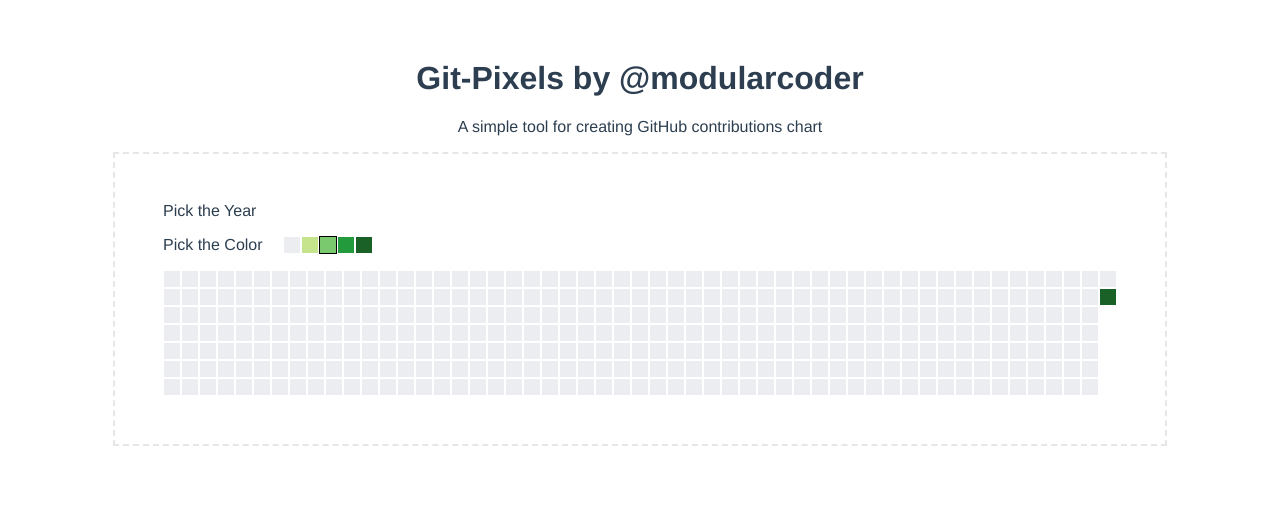
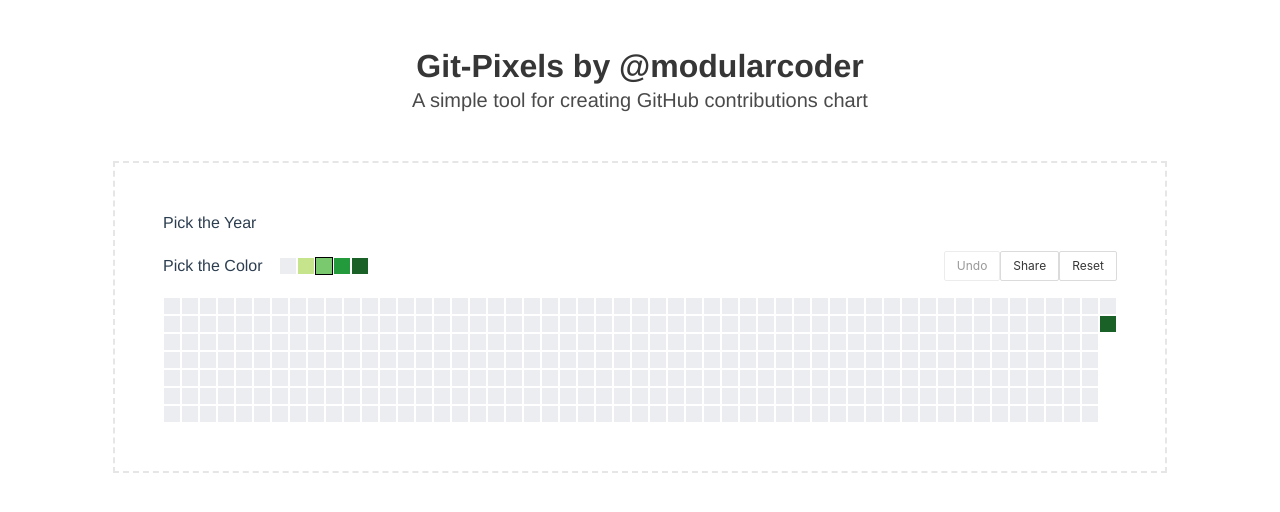
Before and after one commit to modularcoder/git-pixels, a Vue app: page / in a window 1280 px wide. Shown: the top 512 px of the page. Built offline with nearby package versions, Linux system fonts and the light colour scheme.

Commit message:
Enhance Controls

```diff
--- a/package.json
+++ b/package.json
@@ -9,7 +9,9 @@
     "deploy": "cross-env NODE_ENV=development TARGET=github npm run build && gh-pages -d dist --repo git@github.com:modularcoder/git-pixels.git --branch gh-pages"
   },
   "dependencies": {
+    "buefy": "^0.8.17",
     "core-js": "^3.6.4",
+    "moment": "^2.24.0",
     "vue": "^2.6.11"
   },
   "devDependencies": {
--- a/src/App.vue
+++ b/src/App.vue
@@ -1,22 +1,19 @@
 <template>
   <div id="app">
-    <h1>
-      Git-Pixels by @modularcoder
-    </h1>
-    <p>
-      A simple tool for creating GitHub contributions chart
-    </p>
+    <app-intro />
 
-    <div
-      class="controls-container"
-      v-on:mousedown="startDrowing"
-      v-on:mouseup="stopDrowing"
-    >
+    <div class="controls-container">
       <div class="control-container">
+        <div class="level">
+          <div class="level-left">
             Pick the Year
+          </div>
+        </div>
       </div>
 
       <div class="control-container">
+        <div class="level">
+          <div class="level-left">
             Pick the Color
             <div class="colors-container">
               <div
@@ -32,6 +29,18 @@
               ></div>
             </div>
           </div>
+          <div class="lefel-right">
+            <b-button
+              size="is-small"
+              @click="undo"
+              :disabled="!pixelsHistory.length"
+              >Undo</b-button
+            >
+            <b-button size="is-small" @click="share">Share</b-button>
+            <b-button size="is-small" @click="confirmReset()">Reset</b-button>
+          </div>
+        </div>
+      </div>
 
       <div
         class="pixels-container"
@@ -39,25 +48,39 @@
           height: containerHeight + 'px',
           width: containerWidth + 'px'
         }"
+        v-on:mousedown="startDrowing"
+        v-on:mouseup="stopDrowing"
+      >
+        <b-tooltip
+          label="Tooltip top"
+          v-for="pixel in pixels"
+          :key="pixel.index"
+          :active="!isDrawing"
+          type="is-black"
         >
           <div
-          v-for="pixel in pixels"
             class="pixel"
-          :key="pixel.index"
             :style="pixelSizeStyle"
             :class="`-color-${pixel.value}`"
-          @mousedown="fill(pixel)"
+            @mousedown="captureState() || fill(pixel)"
             @mouseover="isDrawing && fill(pixel)"
           ></div>
+        </b-tooltip>
       </div>
     </div>
   </div>
 </template>
 
 <script>
+import moment from "moment";
+
+import AppIntro from "./_common/AppIntro/AppIntro";
+
 export default {
   name: "App",
-  components: {},
+  components: {
+    AppIntro
+  },
   data() {
     return {
       year: 2012,
@@ -66,10 +89,18 @@
       isDrawing: false,
       days: [],
       pixels: [],
+      pixelsHistory: [],
       amplification: 1
     };
   },
   computed: {
+    years() {
+      return [...Array(6)].map((x, index) =>
+        moment()
+          .subtract(index, "years")
+          .year()
+      );
+    },
     containerHeight() {
       return this.pixelSize * 7;
     },
@@ -116,6 +147,7 @@
       this.selectedColor = value;
     },
     startDrowing() {
+      this.captureState();
       this.isDrawing = true;
     },
     stopDrowing() {
@@ -130,7 +162,22 @@
       this.pixels = [...this.pixels];
 
       console.log("pixel", pixel);
+    },
+    captureState() {
+      const pixelsState = this.pixels.map(pixel => ({ ...pixel }));
+
+      this.pixelsHistory.push(pixelsState);
+    },
+    undo() {
+      if (!this.pixelsHistory) {
+        return false;
       }
+
+      this.pixels = this.pixelsHistory.pop();
+    },
+    share() {},
+    confirmReset() {},
+    reset() {}
   }
 };
 </script>
@@ -146,7 +193,6 @@
   -moz-osx-font-smoothing: grayscale;
   text-align: center;
   color: #2c3e50;
-  margin-top: 60px;
 }
 
 .controls-container {
--- /dev/null
+++ b/src/_common/AppIntro/AppIntro.vue
@@ -0,0 +1,24 @@
+<template>
+  <section class="hero">
+    <div class="hero-body">
+      <div class="container">
+        <h1 class="title">
+          Git-Pixels by @modularcoder
+        </h1>
+        <h2 class="subtitle">
+          A simple tool for creating GitHub contributions chart
+        </h2>
+      </div>
+    </div>
+  </section>
+</template>
+
+<script>
+export default {};
+</script>
+
+<style lang="scss" scoped>
+.hero {
+  text-align: center;
+}
+</style>
--- a/src/main.js
+++ b/src/main.js
@@ -1,8 +1,13 @@
+import "buefy/dist/buefy.css";
+
 import Vue from "vue";
+import Buefy from "buefy";
 import App from "./App.vue";
 
 Vue.config.productionTip = false;
 
+Vue.use(Buefy);
+
 new Vue({
   render: h => h(App)
 }).$mount("#app");
```
Also changed, not shown: src/components/HelloWorld.vue (deleted, +0 -114 lines), src/assets/logo.png (deleted), 1 other file (tests, documents, lock files or other folders). Lines whose indentation alone changed are shown as unchanged.
